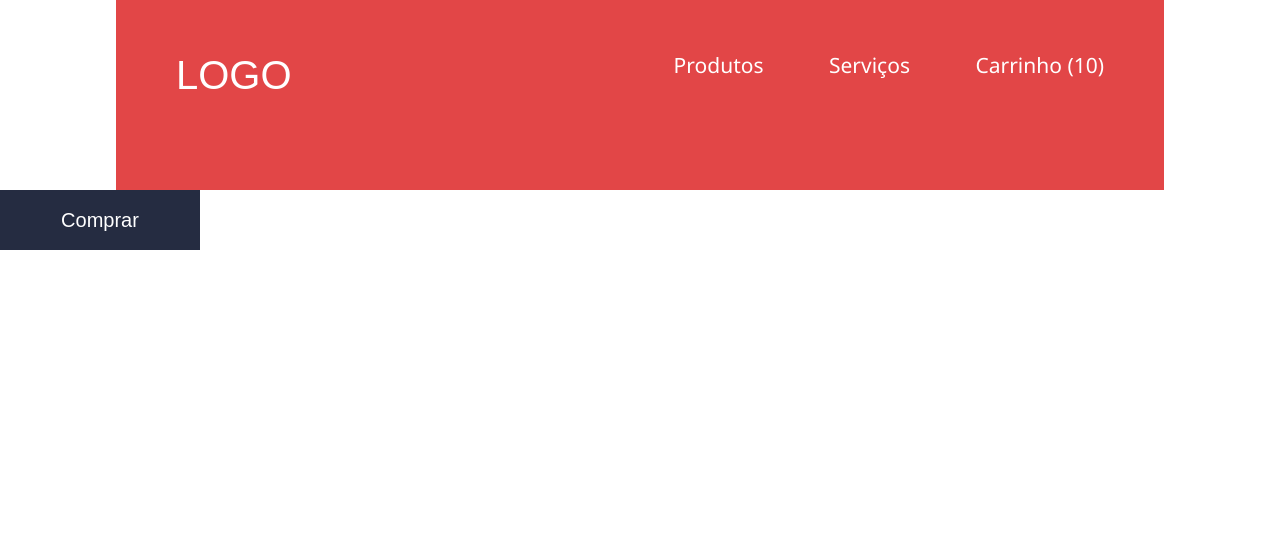
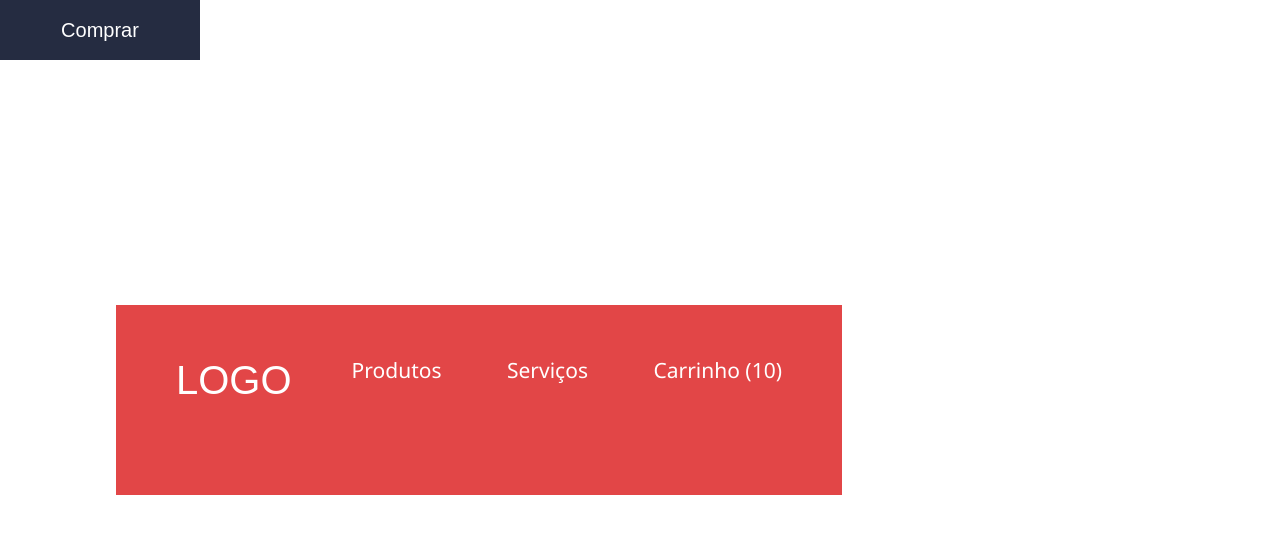
Before and after one commit to divetta/loja-fone, a plain HTML site: page index.html in a window 1280 px wide. Drawn offline with Linux system fonts and the light colour scheme.

Commit message:
[003] - Desafio Avançado

```diff
--- a/header.css
+++ b/header.css
@@ -4,22 +4,11 @@ header {
   color: #ffffff;
   margin-left: 116px;
   margin-right: 116px;
-  /* padding-left: 60px;
-  padding-right: 60px;
-  padding-top: 55px;
-  padding-bottom: 95px; */
-
-  /* padding: top right bottom left; */
-  /* padding: 55px 60px 95px 60px; */
-
-  /* padding: top/bottom right/left; */
-  /* padding: 55px 60px; */
-
-  /* padding: top right/left bottom */
   padding: 55px 60px 95px;
 
-  /* padding: top/right/bottom/left */
-  /* padding: 60px; */
+  position: absolute;
+  top: 50%;
+  transform: translateY(-50%);
 }
 
 h1 {
```
